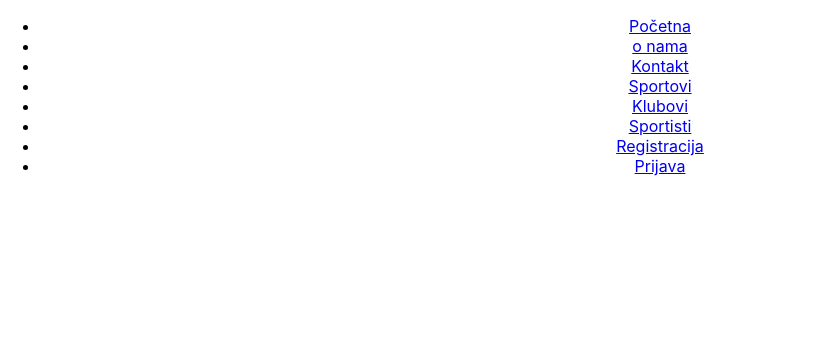
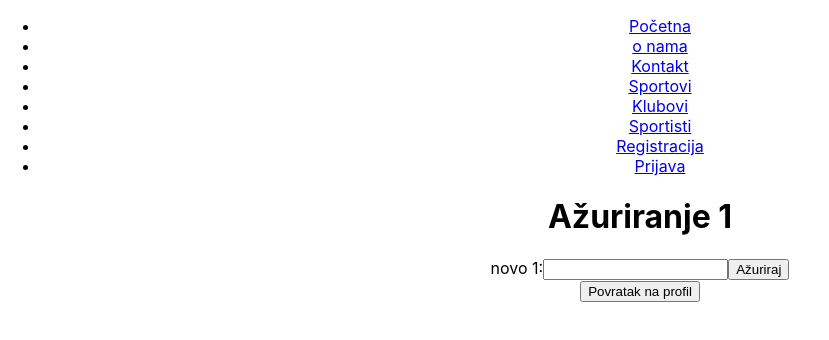
Before and after one commit to montanius/sport-info-frontend, a React (Create React App) app: page /updateprofil/1 in a window 1280 px wide. Shown: the top 340 px of the page, without its empty margins (0-829 px from the left). Built offline with nearby package versions, Linux system fonts and the light colour scheme; sample sign-in values are in the browser's storage.

Commit message:
Preimenovan fajl checkLogedIn.js u checkLogedStatus.js i u njega dodata funkcija checkLogedOut. Napravljena komponenta UpdateProfil.js i napravljena  logika za promjenu podataka o korisniku. Importovana funkcija checkLogedOut u komponente Profil.js i UpdateProfil.js.

```diff
--- a/src/App.js
+++ b/src/App.js
@@ -9,6 +9,7 @@ import Sportisti from './Sportisti.js';
 import Registracija from './Registracija.js';
 import Prijava from './Prijava.js';
 import Profil from './Profil.js';
+import UpdateProfil from './UpdateProfil.js';
 import { Route, Routes, useLocation } from "react-router-dom";
 
 function App() {
@@ -28,6 +29,7 @@ function App() {
 <Route path='registracija' element={<Registracija />} />
 <Route path='prijava' element={<Prijava />} />
 <Route path='profil' element={<Profil />} />
+<Route path='updateprofil/:field' element={<UpdateProfil />} />
       </Routes>
                              </div>
   );
--- a/src/Prijava.js
+++ b/src/Prijava.js
@@ -1,7 +1,7 @@
 import React, { useState, useEffect } from "react";
 import { useNavigate } from "react-router-dom";
 import {validator, validacijaForme} from './utils/validation';
-import {checkLogedIn} from './utils/checkLogedIn';
+import {checkLogedIn} from './utils/checkLogedStatus';
 import fetchClijent from './utils/fetchClijent';
 
 function Prijava(){
--- a/src/Profil.js
+++ b/src/Profil.js
@@ -1,12 +1,18 @@
 import React, {useEffect, useState} from "react";
 import { useNavigate } from "react-router-dom";
+import { Link } from "react-router-dom";
 import fetchClijent from './utils/fetchClijent';
+import {checkLogedOut} from './utils/checkLogedStatus';
 
 function Profil (){
 const [korisnik, setKorisnik] = useState(null);
 const [errors, setErrors] = useState(null);
 const [isLoading, setIsLoading] = useState(false);
 const navigate = useNavigate();
+
+useEffect(() => {
+    checkLogedOut(navigate);
+}, [navigate]);
 
 const fetchKorisnik = async () => {
     const token = localStorage.getItem('token');
@@ -76,12 +82,17 @@ console.log(error);
         }
     };
 
+
+
 return(
     <div>
 <h1> Dobro došli {korisnik.ime} {korisnik.prezime} </h1>
 <p> <strong> Ime: </strong>  {korisnik.ime} </p>
+<Link to='/updateProfil/ime'> Promijeni ime </Link>
 <p> <strong> Prezime: </strong>  {korisnik.prezime} </p>
+<Link to='/updateProfil/prezime'> Promijeni prezime</Link>
 <p> <strong> Status: </strong>  {korisnik.status} </p>
+<Link to='/updateProfil/status'> Promijeni status </Link>
 <p> <strong> Email: </strong>  {korisnik.email} </p>
 <button onClick={logout}> odjavi se </button>
 </div>
--- /dev/null
+++ b/src/UpdateProfil.js
@@ -0,0 +1,112 @@
+import { useParams } from "react-router-dom";
+import { useState, useEffect } from "react";
+import {fetchClijent} from './utils/fetchClijent';
+import { useNavigate } from "react-router-dom";
+import { checkLogedOut } from "./utils/checkLogedStatus";
+import {validacijaForme, validator} from './utils/validation';
+
+function UpdateProfil (){
+    const [formData, setFormData] = useState({});
+    const [errors, setErrors] = useState({});
+    const {field } = useParams();
+const [value, setValue] = useState("");
+const fieldConfig = {
+    ime: {type:'text'},
+    prezime: {type:'text'},
+status: {type:'select', options: ['Administrator kluba', 'Sportista', 'Trener', 'Sportski radnik']}
+}
+
+const fieldInfo = fieldConfig[field] || {type: 'text'};
+
+const navigate = useNavigate();
+
+useEffect(() => {
+    checkLogedOut(navigate);
+}, [navigate]);
+
+useEffect(() => {
+    setFormData({ [field]: value});
+}, [field, value]);
+
+const validateField = (name, value) => {
+if(validator[name]){
+for (const validateFn of validator[name]){
+    const error = validateFn(value);
+    if (error) return error;
+    }
+}
+return "";
+};
+
+const handleChange = (e) => {
+const {value} = e.target;
+setValue(value);
+
+const error = validateField(field, value);
+setErrors((prevErrors) => ({ ...prevErrors, [field]: error}));
+};
+
+const handleSubmit = async (e) => {
+    e.preventDefault();
+
+    const newErrors = validacijaForme(formData);
+    if(Object.keys(newErrors).length > 0){
+setErrors(newErrors);
+return;
+    }
+
+const response = await fetchClijent('http://localhost:4000/api/users/update', {
+method : 'PATCH',
+body : JSON.stringify({[field]: value}),
+});
+
+if(response.ok){
+    alert('Podaci su uspješno ažurirani.');
+    navigate('/profil');
+}
+else{
+    alert('Došlo je do greške pri ažuriranju podataka.');
+}
+};
+
+const redirectToProfil = () => navigate('/profil');
+
+return(
+    <>
+    <h1> Ažuriranje {field}  </h1>
+    <form onSubmit={handleSubmit}>
+{fieldInfo.type === 'text' && (
+<label> novo {field}:
+<input
+type="text"
+name={field}
+value={value}
+onChange={handleChange} />
+{errors[field] && <p style={{color: 'red'}}>{errors[field]} </p>}
+</label>
+)}
+{fieldInfo.type === 'select' && (
+<label>
+    novi {field}:
+    <select
+    name={field}
+    value={value}
+   onChange={handleChange}>
+<option value=""> Izaberite {field} </option>
+{fieldInfo.options.map((option) => (
+    <option key={option} value={option}>
+{option}
+    </option>
+))}
+    </select>
+    {errors[field] && <p style={{color: 'red'}}>{errors[field]} </p>}
+</label>
+)}
+<button type="submit"> Ažuriraj </button>
+    </form>
+    <button onClick={redirectToProfil}> Povratak na profil </button>
+    </>
+);
+}
+
+export default UpdateProfil;
--- a/src/utils/checkLogedIn.js
+++ /dev/null
@@ -1,21 +0,0 @@
-export const checkLogedIn = async (navigate) => {
-    const token = localStorage.getItem('token');
-    if(token){
-        try{
-const response = await fetch('http://localhost:4000/api/users/me', {
-    method : 'GET',
-    headers : {
-                Authorization : token,
-                'Content-Type' : 'application/json',
-    },
-});
-
-if(response.ok){
-        navigate('/profil');
-}
-}
-catch(error){
-console.log('Korisnik nije ulogovan', error);
-}
-    }
-};
--- /dev/null
+++ b/src/utils/checkLogedStatus.js
@@ -0,0 +1,26 @@
+import fetchClijent from './fetchClijent';
+
+export const checkLogedIn = async (navigate) => {
+    const token = localStorage.getItem('token');
+    if(token){
+        try{
+const response = await fetchClijent('http://localhost:4000/api/users/me', {
+    Method : 'GET',
+});
+
+if(response.ok){
+        navigate('/profil');
+}
+}
+catch(error){
+console.log('Korisnik nije ulogovan', error);
+}
+    }
+};
+
+export const checkLogedOut = async (navigate) => {
+    const token = localStorage.getItem('token');
+    if(!token){
+navigate('/prijava');
+    }
+};
```
